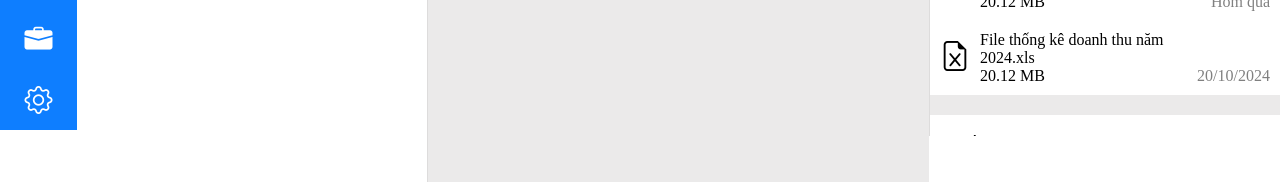
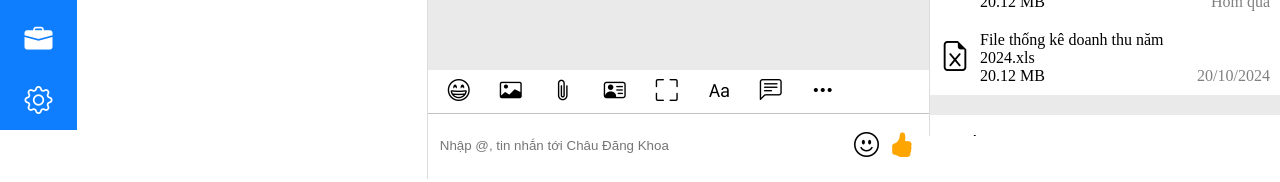
Before and after one commit to acemaiyeu/zlf, a React (Create React App) app: page / in a window 1280 px wide. Shown: the part 670-852 px from the top of the page. Built offline with nearby package versions, Linux system fonts and the light colour scheme.

Commit message:
input form

```diff
--- a/src/components/Home.js
+++ b/src/components/Home.js
@@ -8,7 +8,7 @@ import {connect} from 'react-redux'
 class Home extends React.Component{
     state = {
         user_index: 0,
-        message: "Hello em",
+        message: "",
         listMessages: [],
         n_rand: 0
     }
@@ -17,6 +17,9 @@ class Home extends React.Component{
         this.props.sendMessage({
             user_index: this.state.user_index,
             message: this.state.message
+        })
+        this.setState({
+            message: ""
         })
     }
       componentDidMount(){
@@ -273,7 +276,29 @@ class Home extends React.Component{
                                 </div>
                                 <div className="box-message">
                                         <Message messages={this.state.listMessages}/>
+
                                 </div>
+                                <div className="input-container">
+                                            <div className="header-input">
+                                                    <i class="bi bi-emoji-grin" title="Gửi sticker"></i>
+                                                    <i class="bi bi-card-image" title="Gửi hình ảnh"></i>
+                                                    <i class="bi bi-paperclip" title="Đính kèm file"></i>
+                                                    <i class="bi bi-person-vcard" title="Gửi danh thiếp"></i>
+                                                    <i class="bi bi-fullscreen" title="Chụp kèm với cửa sổ ZLF"></i>
+
+                                                    <i class="bi bi-type" title="Định dạng tin nhắn (Ctrl + Shift + X)"></i>
+                                                    <i class="bi bi-chat-left-text" title="Chèn tin nhắn nhanh"></i>
+                                                    <i class="bi bi-three-dots" title="Tùy chọn thêm"></i>
+                                            </div>
+                                            <div className="form-input">
+                                                <input value={this.state.message} type='text' placeholder='Nhập @, tin nhắn tới Châu Đăng Khoa' onChange={(e) => this.setState({message: e.target.value})}/>
+
+                                                <i class="bi bi-emoji-smile"></i>
+                                                {this.state.message != "" ? <i class="bi bi-send-fill btn-send" onClick={() => this.sendMessage()}></i> : <i class="bi bi-hand-thumbs-up-fill thumup"></i>}
+
+
+                                            </div>
+                                        </div>
                             </div>
                             <div className="box-expends">
                                 <div className="box-expends-header">
--- a/src/scss/Home.scss
+++ b/src/scss/Home.scss
@@ -318,7 +318,7 @@ body{
                 }
                 .box-message{
                     background-color: rgba(209, 208, 208, 0.445);
-                    height: 760px;
+                    height: 81vh;
                     // background-color: red;
                     overflow: scroll;
                     padding: 0 10px;
@@ -326,7 +326,59 @@ body{
                 .box-message::-webkit-scrollbar {
                     display: none; /* Chrome, Safari */
                 }
+                .input-container{
+                    flex: 1;
+                    background-color: white;
 
+                    .header-input{
+                        height: 40%;
+                        border-bottom: 0.1px solid rgba(131, 131, 131, 0.486);
+                        display: flex;
+                        align-items: center;
+                        padding: 10px;
+                        box-sizing: border-box;
+                        &>.bi{
+                            font-size: 22px;
+                            cursor: pointer;
+                            padding: 5px 10px;
+                            box-sizing: border-box;
+                            border-radius: 5px;
+                            &:hover{
+                                background-color: #b3b3b38f;
+                            }
+                        }
+                        .bi + .bi{
+                            margin-left: 10px;
+                        }
+                    }
+                    .form-input{
+                        background-color: #fff;
+                        height: 60%;
+                        display: flex;
+                        align-items: center;
+                        padding: 10px;
+                        box-sizing: border-box;
+                        input{
+                            line-height: 30px;
+                            border: none;
+                            flex: 1;
+                            outline: rgba(255, 0, 0, 0);
+                        }
+                        &>.bi{
+                            width: 30px;
+                            cursor: pointer;
+                            font-size: 25px;
+                            margin-left: 5px;
+
+                        }
+                        .btn-send{
+                                color: blue;
+                        }
+                        .thumup{
+                            color: orange;
+                        }
+                    }
+                }
             }
 
             .box-expends{
```
